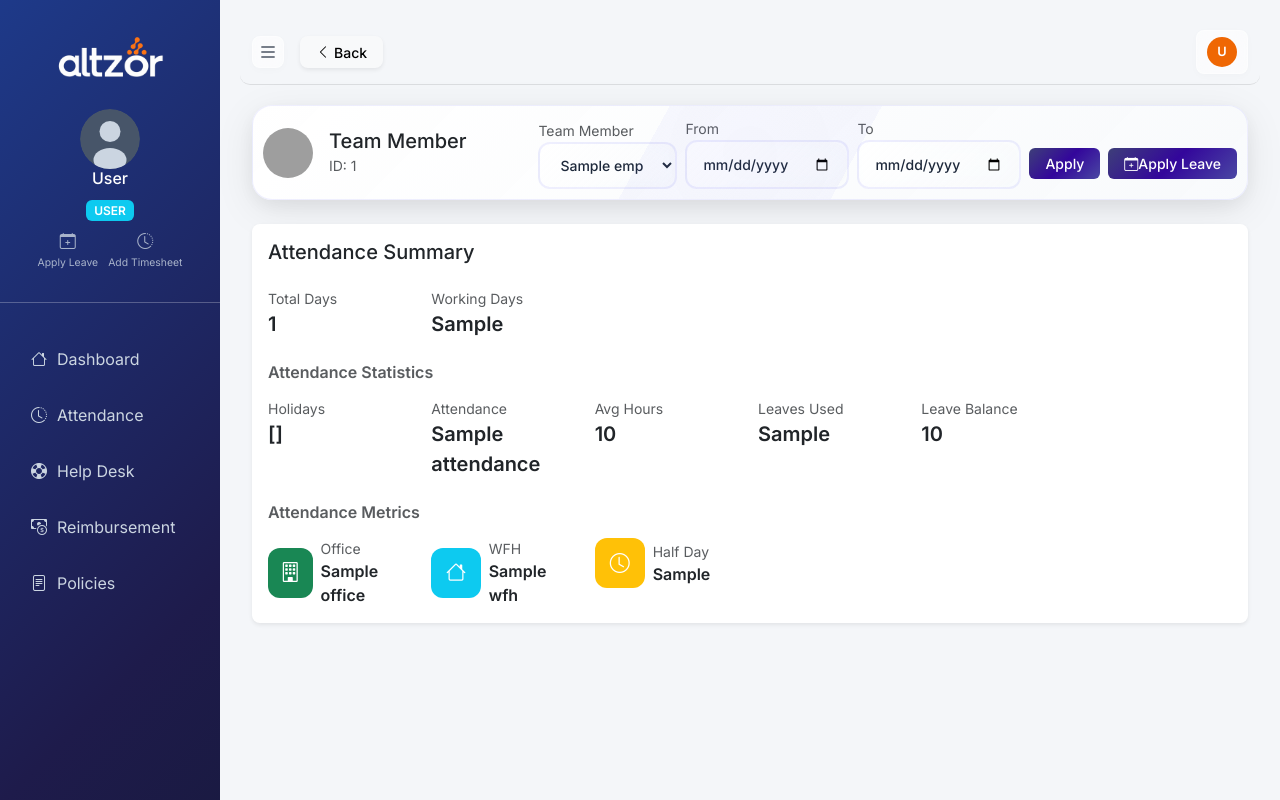
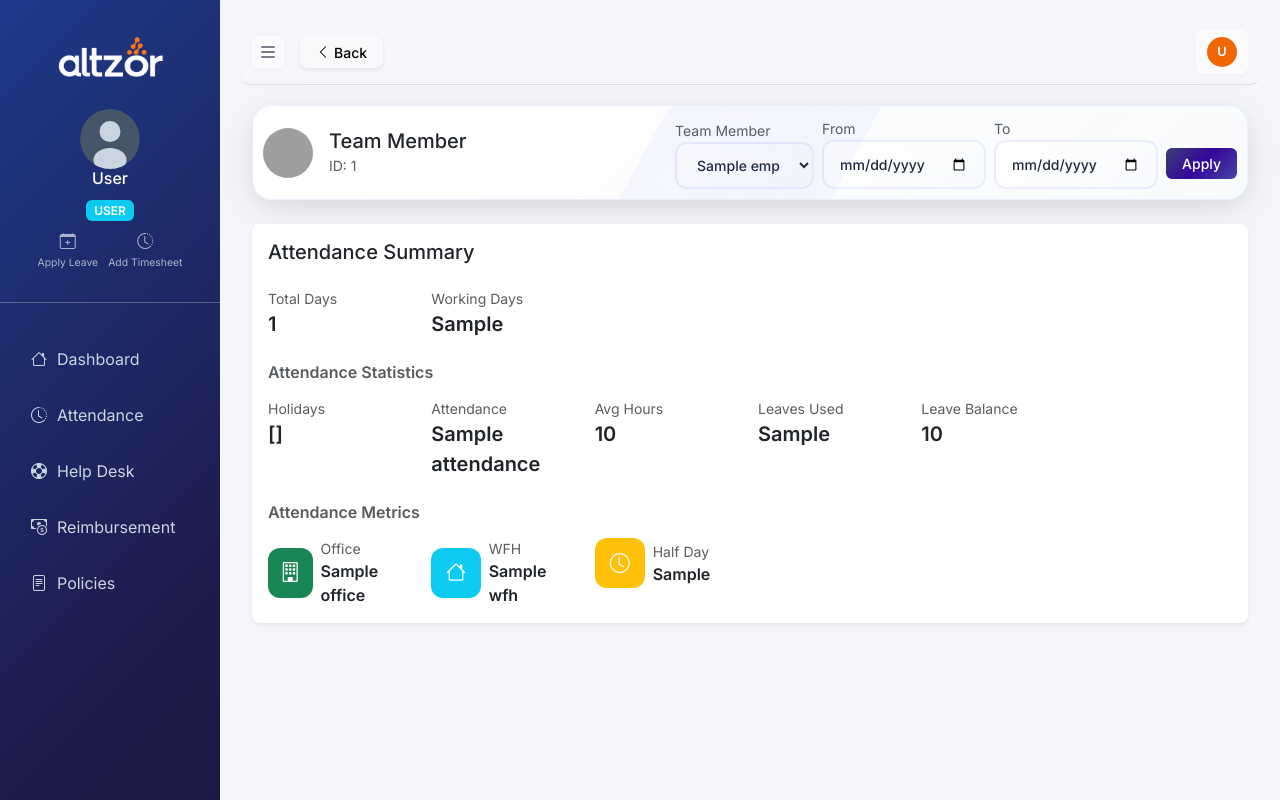
Before and after one commit to jshruti-07/RISE-Frontend, a Flask app: template templates/attendance.html in a window 1280 px wide. Run offline with Flask 3, Linux system fonts and the light colour scheme; the template is opened without the code that fills it: most values are stand-ins (such as "Sample title", 1, 10 or a date in 2020); grey boxes are pictures that could not be loaded.

Commit message:
Removed apply leave button from attendance page

```diff
--- a/templates/attendance.html
+++ b/templates/attendance.html
@@ -39,12 +39,6 @@
                     </div>
                     <div>
                         <button type="submit" class="btn btn-filter btn-sm">Apply</button>
-                    </div>
-
-                    <div class="d-flex gap-2">
-                        <a href="{{ url_for('work.add_leave') }}" class="btn btn-filter btn-sm">
-                            <i class="bi bi-calendar-plus"></i> Apply Leave
-                        </a>
                     </div>
                 </form>
             </div>
```
